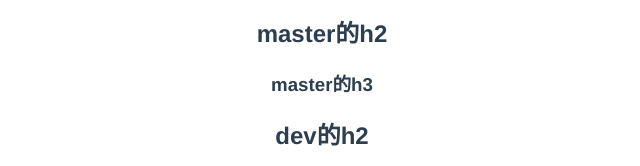
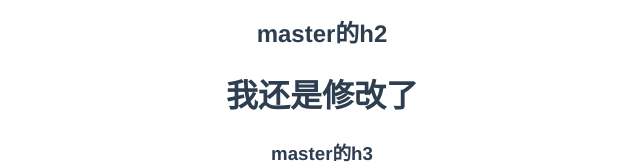
Before and after one commit to hcy-sgr/test, a Vue app: page / in a window 1280 px wide. Shown: the part 132-298 px from the top of the page, without its empty margins (318-958 px from the left). Built offline with nearby package versions, Linux system fonts and the light colour scheme.

Commit message:
添加h1

```diff
--- a/src/App.vue
+++ b/src/App.vue
@@ -4,6 +4,7 @@
   <div>6666</div>
   <div>我也修改了</div>
     <h2>master的h2</h2>
+    <h1>我还是修改了</h1>
     <h3>master的h3</h3>
     <h2>dev的h2</h2>
     <h3>dev的h3</h3>
```
